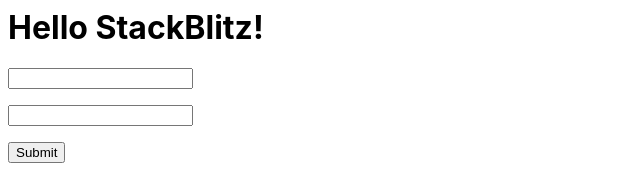
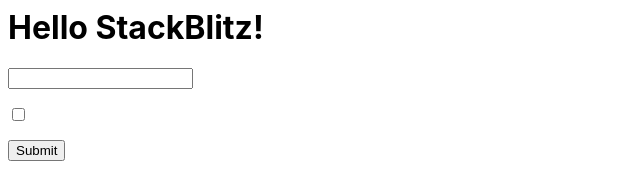
Before and after one commit to ishrar776/react-6gsp1c, a React (Create React App) app: page / in a window 1280 px wide. Shown: the top 195 px of the page, without its empty margins (0-640 px from the left). Built offline with nearby package versions, Linux system fonts and the light colour scheme.

Commit message:
1 file modified

```diff
--- a/src/App.js
+++ b/src/App.js
@@ -4,7 +4,9 @@
 export default function App() {
   const [values, setValues] = useState({
     message: '',
+    chktest: '',
   });
+  const [chkBox, setChkBox] = useState(false);
   const [isSubmit, setIsSubmit] = useState(false);
   const handleChanges = (e) => {
     const name = e.target.name;
@@ -14,8 +16,9 @@
   const submitdata = (e) => {
     e.preventDefault();
     setIsSubmit(true);
-    if (isSubmit) {
+    if (!isSubmit) {
       console.log('israr hey');
+      console.log('values of check click' + chkBox);
       const allData = { ...values };
       const requestOptions = {
         method: 'POST',
@@ -47,10 +50,10 @@
       </p>
       <p>
         <input
-          type="text"
-          onChange={handleChanges}
-          value={values.message}
-          name="message"
+          type="checkbox"
+          onChange={(e) => setChkBox(e.target.checked)}
+          value={chkBox}
+          name="chktest"
         ></input>
       </p>
       <p>
```
